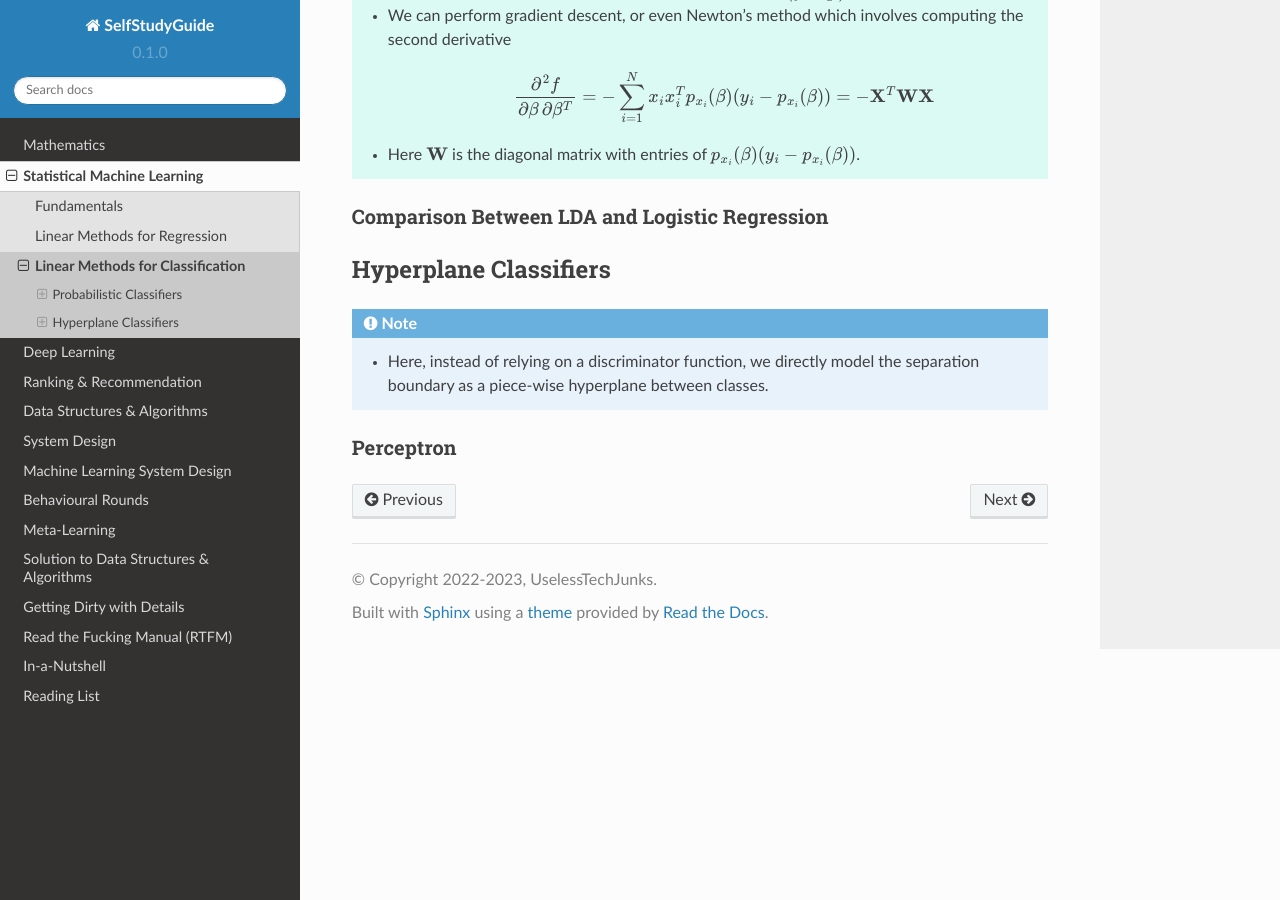
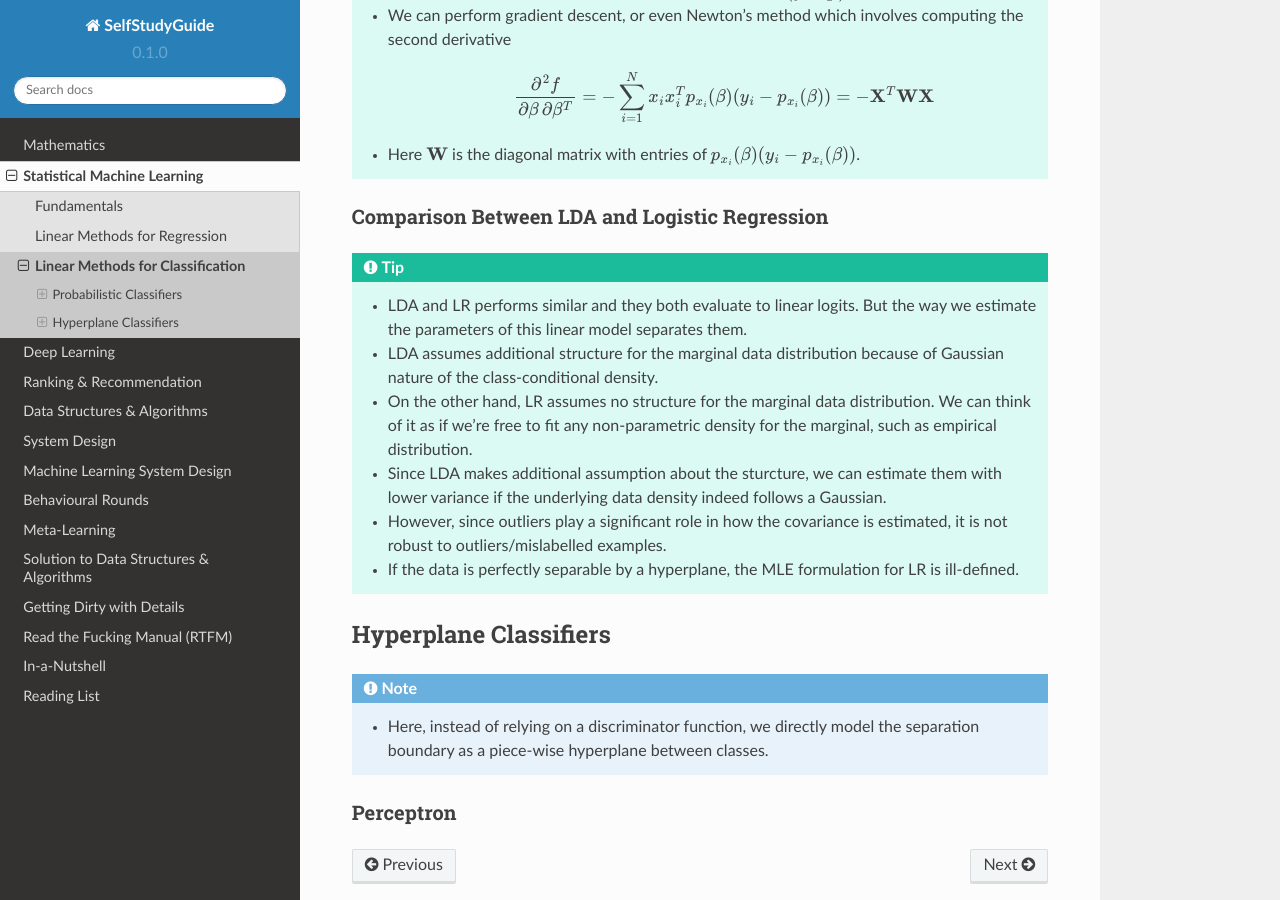
Before and after one commit to uselesstechjunks/leetcode, a Sphinx documentation site: the page built from docs/source/ml/linearcls.rst, in a window 1280 px wide and 900 px high, scrolled down 5854 px. Built offline with Sphinx 7.4.7 and the Read the Docs theme 2.0.0, drawn with Linux system fonts in a browser that asks for light colours.

Commit message:
Update linearcls.rst

```diff
--- a/docs/source/ml/linearcls.rst
+++ b/docs/source/ml/linearcls.rst
@@ -183,6 +183,13 @@ Logistic Regression
 
 Comparison Between LDA and Logistic Regression
 ======================================================================================
+.. tip::
+	* LDA and LR performs similar and they both evaluate to linear logits. But the way we estimate the parameters of this linear model separates them.
+	* LDA assumes additional structure for the marginal data distribution because of Gaussian nature of the class-conditional density.
+	* On the other hand, LR assumes no structure for the marginal data distribution. We can think of it as if we're free to fit any non-parametric density for the marginal, such as empirical distribution.
+	* Since LDA makes additional assumption about the sturcture, we can estimate them with lower variance if the underlying data density indeed follows a Gaussian.
+	* However, since outliers play a significant role in how the covariance is estimated, it is not robust to outliers/mislabelled examples.
+	* If the data is perfectly separable by a hyperplane, the MLE formulation for LR is ill-defined.
 
 **************************************************************************************
 Hyperplane Classifiers
```
